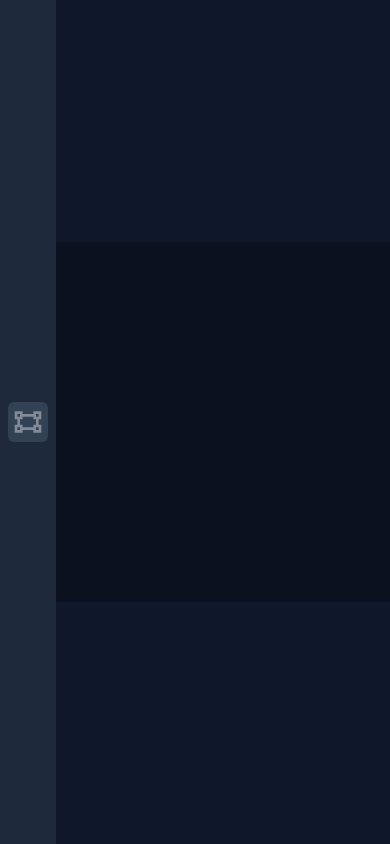
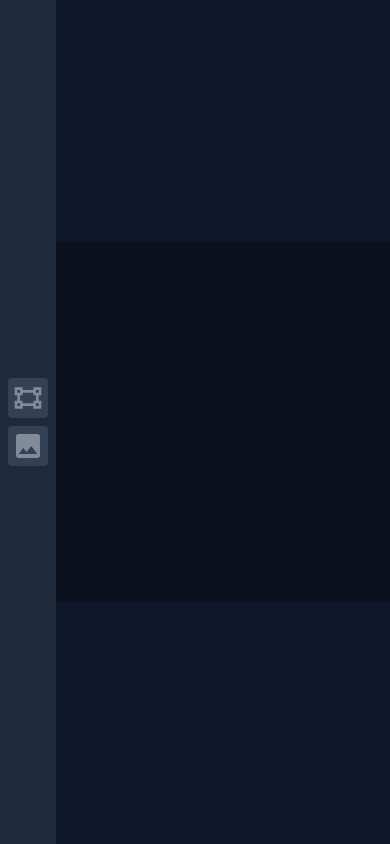
Before and after one commit to itsMapleLeaf/image-editor, a React (Vite) app: page / in a window 390 px wide. Built offline with nearby package versions, Linux system fonts and the light colour scheme.

Commit message:
add image upload button
probably not good UX to require dragging images in, esp. for mobile

```diff
--- a/src/editor/editor.tsx
+++ b/src/editor/editor.tsx
@@ -1,10 +1,15 @@
+import { mdiImage, mdiVectorRectangle } from "@mdi/js"
+import { Icon } from "@mdi/react"
 import { useRef, useState } from "react"
 import { loadImage } from "../dom/load-image"
 import { useWindowEvent } from "../dom/use-window-event"
 import { Frame } from "../frame/frame"
-import { FrameTool } from "../frame/frame-tool"
+import { FrameOptions } from "../frame/frame-tool"
+import { ImageUploadButton } from "../image/image-tool"
 import { Sprite } from "../sprite/sprite"
+import { PopoverHandle } from "../ui/popover"
 import { EditorState } from "./editor-state"
+import { ToolButton } from "./tool-button"
 
 export function Editor() {
   const [state, setState] = useState<EditorState>({
@@ -16,6 +21,7 @@ export function Editor() {
   })
 
   const frameRef = useRef<HTMLDivElement>(null)
+  const imagePopoverRef = useRef<PopoverHandle>(null)
 
   useWindowEvent("dragenter", (event) => event.preventDefault())
   useWindowEvent("dragleave", (event) => event.preventDefault())
@@ -33,9 +39,13 @@ export function Editor() {
     event.preventDefault()
 
     const file = event.dataTransfer?.files[0]
-    if (!file?.type.startsWith("image/")) return
+    if (file) addImageSprite(file)
+  })
 
-    const image = await loadImage(URL.createObjectURL(file))
+  const addImageSprite = async (blob: Blob) => {
+    if (!blob.type.startsWith("image/")) return
+
+    const image = await loadImage(URL.createObjectURL(blob))
     const frame = frameRef.current!
     const rect = frame.getBoundingClientRect()
 
@@ -46,6 +56,7 @@ export function Editor() {
     const containMultiplier = Math.min(
       1 / imageScaleHorizontal,
       1 / imageScaleVertical,
+      // don't want to scale the image up if it's already smaller than the frame
       1,
     )
 
@@ -70,16 +81,30 @@ export function Editor() {
         },
       ],
     })
-  })
+
+    imagePopoverRef.current?.close()
+  }
 
   return (
     <div className="fixed inset-0 flex flex-row">
       <nav>
         <ToolList>
-          <FrameTool
-            frame={state.frame}
-            onChange={(frame) => setState({ ...state, frame })}
-          />
+          <ToolButton
+            name="Frame"
+            icon={<Icon path={mdiVectorRectangle} className="w-8" />}
+          >
+            <FrameOptions
+              frame={state.frame}
+              onChange={(frame) => setState({ ...state, frame })}
+            />
+          </ToolButton>
+          <ToolButton
+            name="Image"
+            icon={<Icon path={mdiImage} className="w-8" />}
+            popoverRef={imagePopoverRef}
+          >
+            <ImageUploadButton onUpload={addImageSprite} />
+          </ToolButton>
         </ToolList>
       </nav>
       <main className="min-w-0 flex-1">
--- /dev/null
+++ b/src/editor/tool-button.tsx
@@ -0,0 +1,26 @@
+import { ReactNode, Ref } from "react"
+import { Button } from "../ui/button"
+import { Popover, PopoverHandle } from "../ui/popover"
+import { ToolPanel } from "./tool-panel"
+
+export function ToolButton(props: {
+  name: string
+  icon: ReactNode
+  children: ReactNode
+  popoverRef?: Ref<PopoverHandle>
+}) {
+  return (
+    <Popover
+      placement="right"
+      button={(button) => (
+        <Button
+          {...button}
+          label={<span className="sr-only">{props.name}</span>}
+          icon={props.icon}
+        />
+      )}
+      panel={<ToolPanel title={props.name}>{props.children}</ToolPanel>}
+      ref={props.popoverRef}
+    />
+  )
+}
--- a/src/frame/frame-tool.tsx
+++ b/src/frame/frame-tool.tsx
@@ -1,12 +1,10 @@
-import { mdiClose, mdiVectorRectangle } from "@mdi/js"
+import { mdiClose } from "@mdi/js"
 import { Icon } from "@mdi/react"
-import { ToolPanel, ToolPanelSection } from "../editor/tool-panel"
-import { Button } from "../ui/button"
+import { ToolPanelSection } from "../editor/tool-panel"
 import { NumberInput } from "../ui/number-input"
-import { Popover } from "../ui/popover"
 import { FrameState } from "./frame-state"
 
-export function FrameTool({
+export function FrameOptions({
   frame,
   onChange,
 }: {
@@ -14,15 +12,6 @@ export function FrameTool({
   onChange: (frame: FrameState) => void
 }) {
   return (
-    <Popover
-      placement="right"
-      button={(props) => (
-        <Button {...props}>
-          <Icon title="Frame" path={mdiVectorRectangle} className="w-8" />
-        </Button>
-      )}
-      panel={
-        <ToolPanel title="Frame">
     <ToolPanelSection title="Size">
       <div className="flex items-center gap-1">
         <NumberInput
@@ -38,8 +27,5 @@ export function FrameTool({
         />
       </div>
     </ToolPanelSection>
-        </ToolPanel>
-      }
-    />
   )
 }
--- /dev/null
+++ b/src/image/image-tool.tsx
@@ -0,0 +1,28 @@
+import { mdiUpload } from "@mdi/js"
+import Icon from "@mdi/react"
+import { useRef } from "react"
+import { Button } from "../ui/button"
+
+export function ImageUploadButton(props: { onUpload: (file: File) => void }) {
+  const inputRef = useRef<HTMLInputElement>(null)
+  return (
+    <>
+      <Button
+        label="Upload"
+        icon={<Icon path={mdiUpload} className="w-6" />}
+        onClick={() => inputRef.current!.click()}
+      />
+      <input
+        type="file"
+        accept="image/*"
+        className="sr-only"
+        ref={inputRef}
+        onInput={(event) => {
+          const file = event.currentTarget.files?.[0]
+          if (file) props.onUpload(file)
+          event.currentTarget.value = ""
+        }}
+      />
+    </>
+  )
+}
--- a/src/ui/button.tsx
+++ b/src/ui/button.tsx
@@ -1,27 +1,34 @@
 import clsx from "clsx"
-import type { ComponentPropsWithoutRef } from "react"
 import { forwardRef } from "react"
 
 export const Button = forwardRef(function Button(
   {
+    label,
+    icon,
     active,
-    ...props
-  }: ComponentPropsWithoutRef<"button"> & {
+    onClick,
+  }: {
+    label?: React.ReactNode
     active?: boolean
+    icon?: React.ReactNode
+    onClick?: (event: React.MouseEvent<HTMLButtonElement>) => void
   },
   ref: React.Ref<HTMLButtonElement>,
 ) {
   return (
     <button
       type="button"
-      {...props}
       ref={ref}
       className={clsx(
-        "rounded-md p-1 ring-2 ring-transparent transition-colors  focus:outline-none focus-visible:ring-blue-400",
+        "flex items-center gap-2 rounded p-2 font-medium leading-none ring-2 ring-transparent transition focus:outline-none focus-visible:ring-blue-400",
         active
           ? "bg-slate-600"
           : "bg-slate-700 text-slate-50/40 hover:text-slate-50",
       )}
-    />
+      onClick={onClick}
+    >
+      {icon && <span className="-m-1">{icon}</span>}
+      {label}
+    </button>
   )
 })
--- a/src/ui/popover.tsx
+++ b/src/ui/popover.tsx
@@ -1,9 +1,22 @@
 import { Dialog, Transition } from "@headlessui/react"
 import { Placement } from "@popperjs/core"
-import { Fragment, ReactNode, useState } from "react"
+import {
+  ForwardedRef,
+  forwardRef,
+  Fragment,
+  ReactNode,
+  useImperativeHandle,
+  useState,
+} from "react"
 import { Popper, PopperReferenceProps } from "./popper"
 
-export function Popover(props: {
+export type PopoverHandle = {
+  open: () => void
+  close: () => void
+}
+
+export const Popover = forwardRef(function Popover(
+  props: {
     button: (
       props: PopperReferenceProps & {
         onClick: () => void
@@ -11,8 +24,16 @@ export function Popover(props: {
     ) => ReactNode
     panel: ReactNode
     placement: Placement
-}) {
+  },
+  ref: ForwardedRef<PopoverHandle>,
+) {
   const [isOpen, setIsOpen] = useState(false)
+
+  useImperativeHandle(ref, () => ({
+    open: () => setIsOpen(true),
+    close: () => setIsOpen(false),
+  }))
+
   return (
     <Popper placement={props.placement}>
       {({ reference, popper }) => (
@@ -54,4 +75,4 @@ export function Popover(props: {
       )}
     </Popper>
   )
-}
+})
```
Lines whose indentation alone changed are shown as unchanged.
